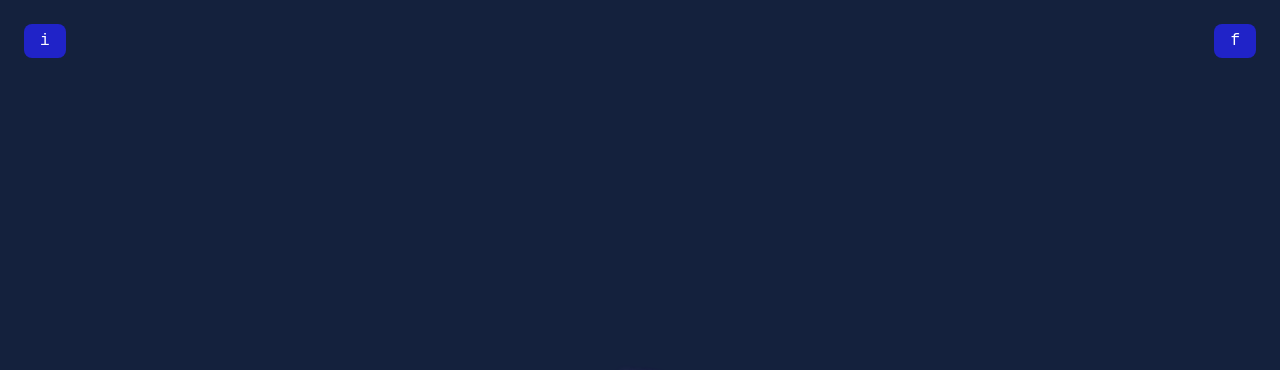
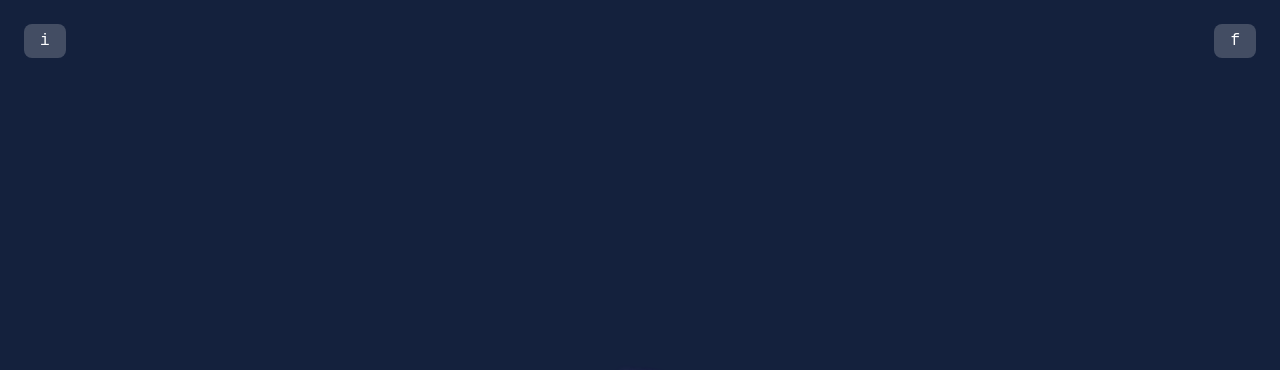
Before and after one commit to kuukienator/bouncing-dvd-logo, a plain HTML site: page index.html in a window 1280 px wide. Shown: the top 370 px of the page. Drawn offline with Linux system fonts and the light colour scheme.

Commit message:
make button color more subtle

```diff
--- a/index.html
+++ b/index.html
@@ -55,7 +55,7 @@
         }
         .button {
             font-family: monospace;
-            background: rgb(32, 35, 200);
+            background: rgb(255 255 255 / 20%);
             border: none;
             color: white;
             font-size: 1rem;
```
